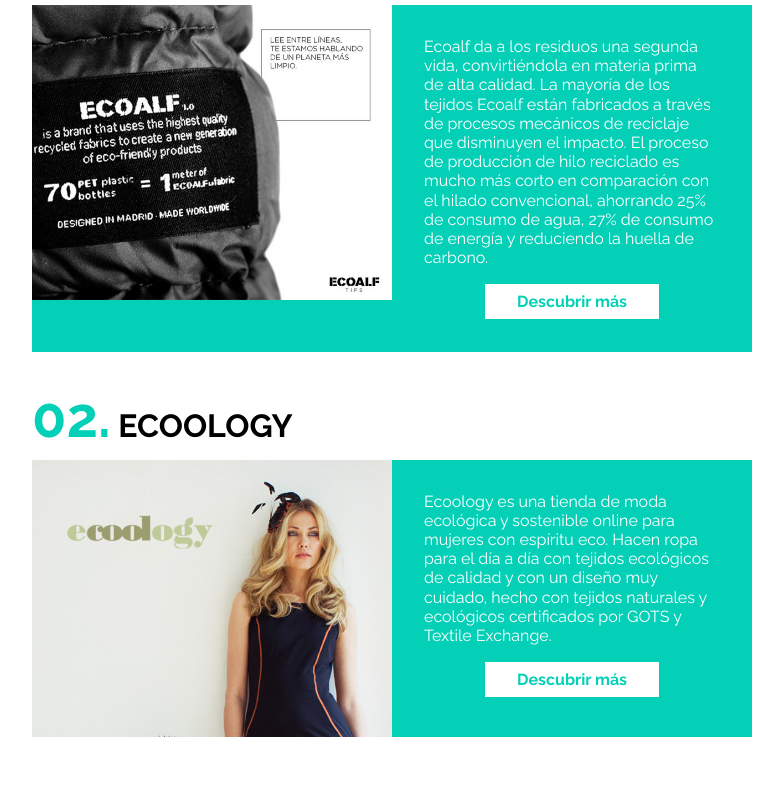
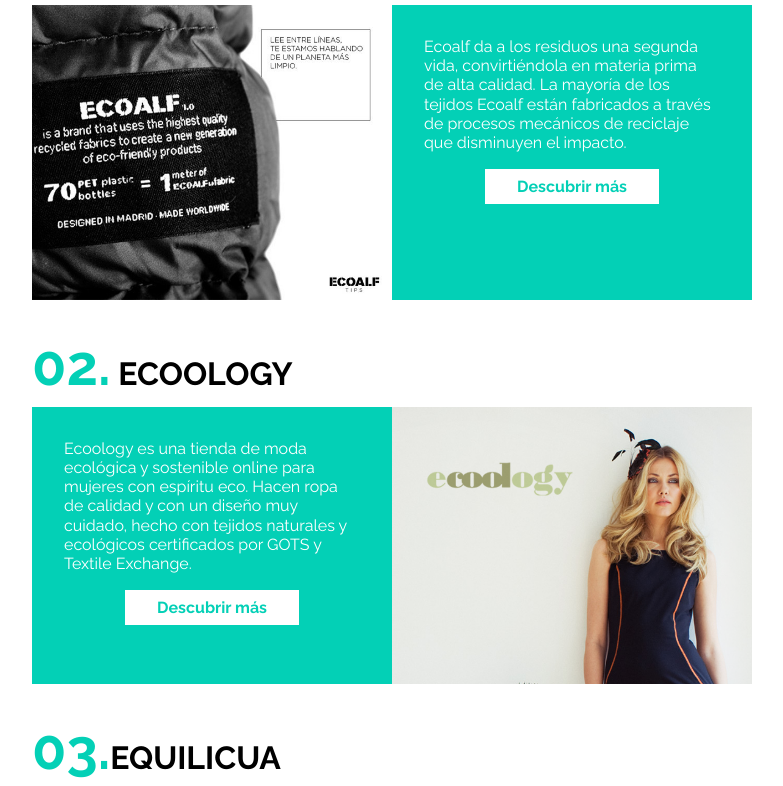
Before and after one commit to c-f12/curso-babel, a website with bundled scripts: page proyecto html_css_js/index.html in a window 1280 px wide. Shown: the part 994-1780 px from the top of the page, without its empty margins (248-1031 px from the left). Built offline with nearby package versions, Linux system fonts and the light colour scheme; files whose address does not match are found by name.

Commit message:
Add files via upload

```diff
--- a/proyecto html_css_js/index.html
+++ b/proyecto html_css_js/index.html
@@ -15,9 +15,7 @@
 
     <main>
         <div class="hero-wrapper">
-            <img class="hero__image" src="./images/hero2.jpg" alt="Moda sostenible">
-            <h1 class="hero__text title">Descubre la moda sostenible</h1>
-            <div><span class="fa fa-angle-down hero__angle"></span></div>
+            <h1 class="hero__text title">Descubre la moda sostenible y ecológica</h1>
         </div>
 
         <div class="wrapper">
@@ -42,7 +40,7 @@
                 </article>
             </section>
 
-            <section>
+            <section class="brands">
                 <h2 class="title">Marcas sostenibles</h2>
                 <article>
                     <h3> <span class="number">01.</span> Ecoalf</h3>
@@ -51,7 +49,6 @@
                         <div class="article-content">
                             <p>Ecoalf da a los residuos una segunda vida, convirtiéndola en materia prima de alta calidad.
                                 La mayoría de los tejidos Ecoalf están fabricados a través de procesos mecánicos de reciclaje que disminuyen el impacto.
-                                El proceso de producción de hilo reciclado es mucho más corto en comparación con el hilado convencional, ahorrando 25% de consumo de agua, 27% de consumo de energía y reduciendo la huella de carbono.
                             </p>
                             <a class="button" href="https://ecoalf.com/es/" target="_blank">Descubrir más</a>
                         </div>
@@ -63,9 +60,8 @@
                         <img class="article-image" src="./images/ecoology.png" alt="Marca Ecoology">
                         <div class="article-content">
                             <p>Ecoology es una tienda de moda ecológica y sostenible online
-                            para mujeres con espíritu eco. Hacen ropa para el día a día con tejidos ecológicos de
-                            calidad y con un diseño muy cuidado, hecho con tejidos naturales y ecológicos certificados
-                            por GOTS y Textile Exchange.</p>
+                            para mujeres con espíritu eco. Hacen ropa de calidad y con un diseño muy cuidado,
+                            hecho con tejidos naturales y ecológicos certificados por GOTS y Textile Exchange.</p>
                             <a class="button" href="https://www.ecoology.es/es//" target="_blank">Descubrir más</a>
                         </div>
                     </div>
```
